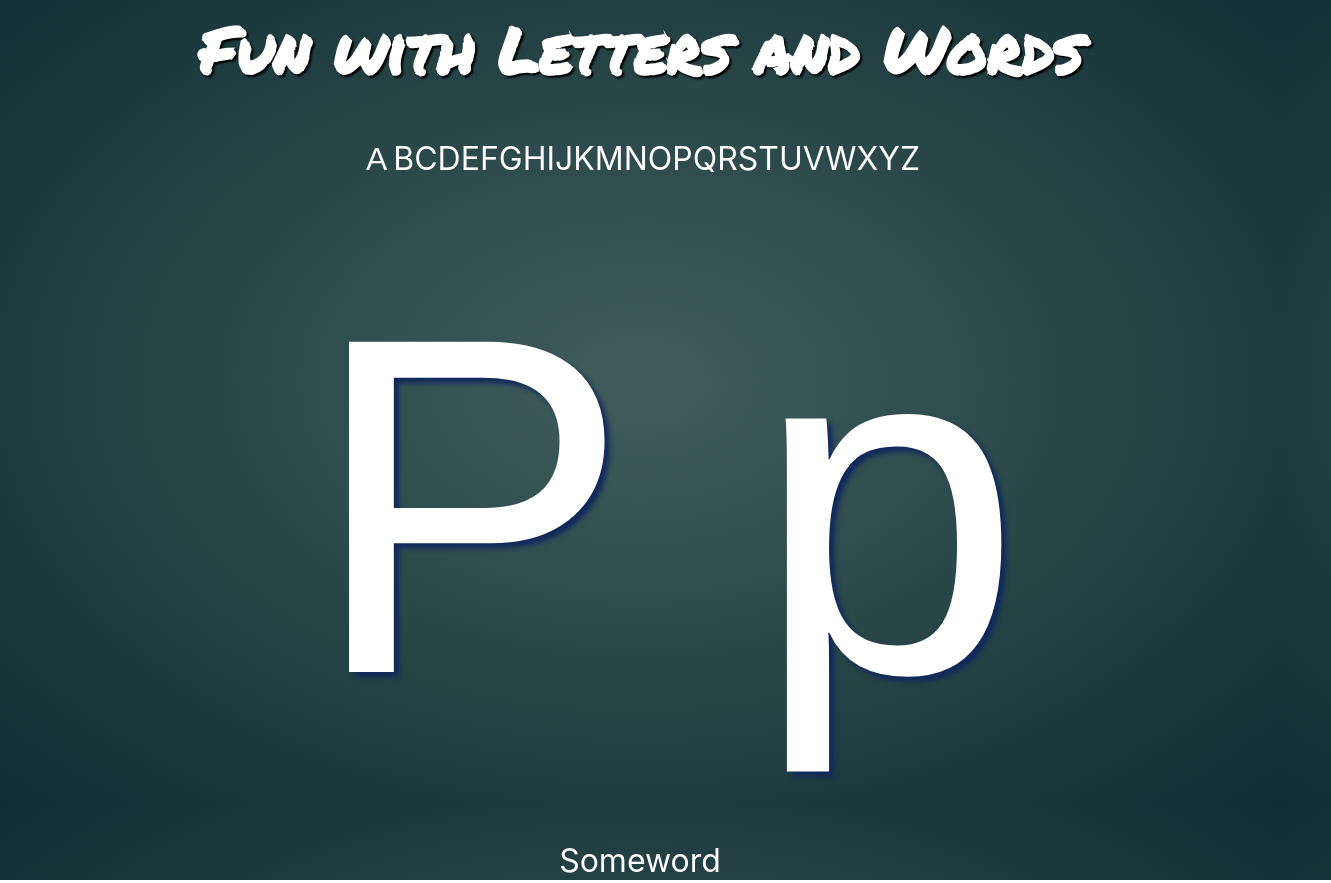
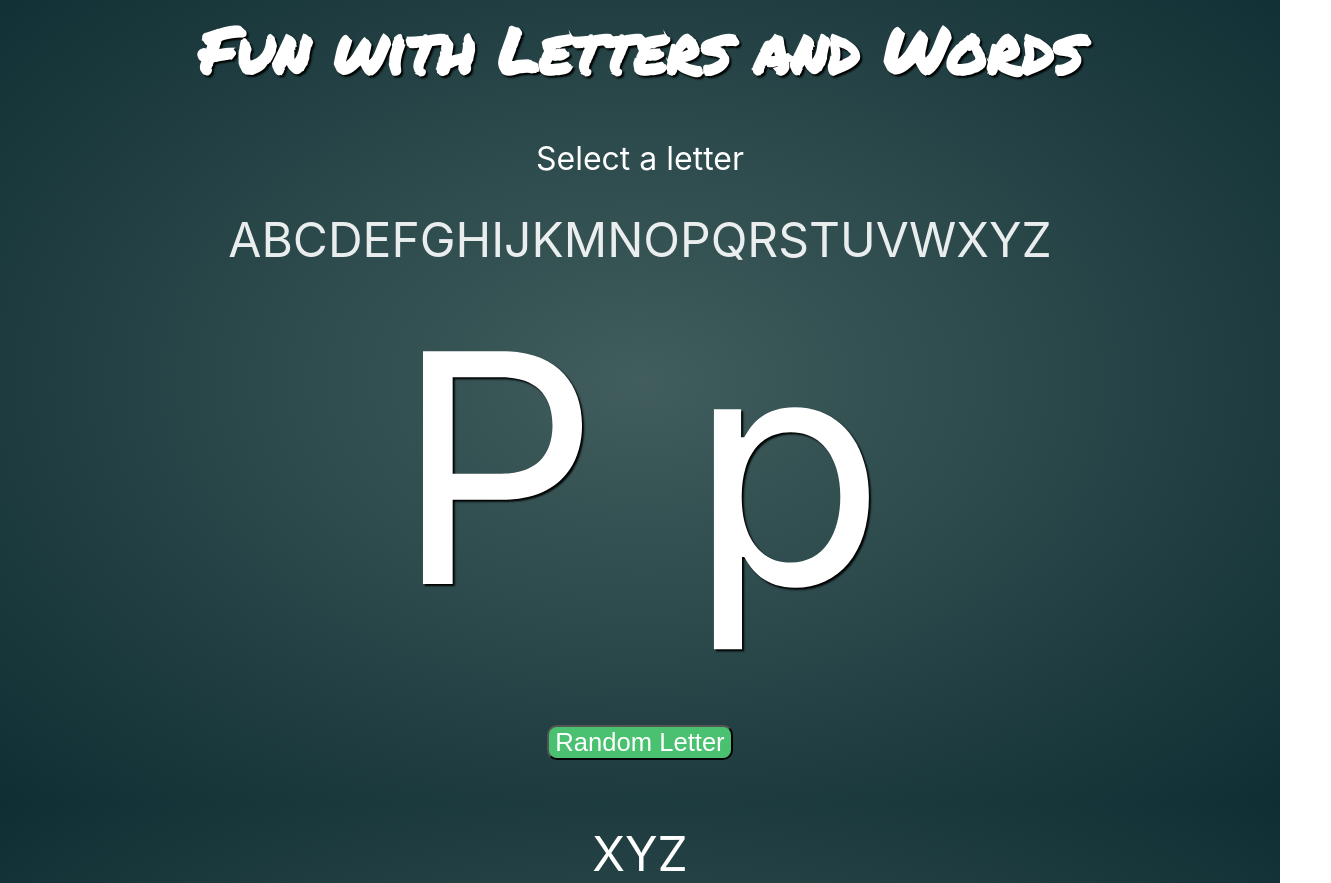
Before and after one commit to phongnguyen39/Education_React_App, a React (Create React App) app: page / in a window 1280 px wide. Shown: the part 40-923 px from the top of the page, 1331 px wide, since content can reach past the window. Built offline with nearby package versions, Linux system fonts and the light colour scheme; no server answers.

Commit message:
saving checkpoint for selectedLetter method

```diff
--- a/src/App.css
+++ b/src/App.css
@@ -8,22 +8,34 @@
 }
 
 button{
-  background: none;
-  border: none;
+  display: block;
+  background: rgb(74, 192, 113);
+  /* border: none; */
+  border-radius: 10px;
   color: white;
   cursor: pointer;
-  font-size: xx-large;
-  width: 100%;
   outline: none;
+  font-size: .8em;
+  margin: 5% auto 5% auto;
+}
+
+#lg-letter{
+  font-size: 10em;
+  font-weight: normal;
+  margin: 0;
 }
 
 span{
-
+  background: none;
+  border: none;
+  font-size: 1.5em;
+  opacity: .9;
 }
 
 span:hover{
   font-size: 2em;
   text-shadow: 1px 1px 10px black;
+  opacity: 1;
 }
 
 #alphabet{
@@ -36,37 +48,10 @@ span:hover{
   border-bottom: 1px solid rgba(255, 255, 255, 0.246); */
 }
 
-.zBox1{
-  margin: auto;
-  width: 50%;
-  height: 25%;
-  box-shadow: 2px 2px 2px 2px #282c34;
-}
-
-.zBox2{
-  position: fixed;
-  top: 2.8em;
-  left: 9.5em;
-  box-shadow: 1px 1px 1px 1px #282c34;
-  background-color: rgb(99, 187, 150);
-  width: 70%;
-  min-height: 300px;
-  z-index: -1;
-  border-radius: 1em;
-}
-
-.zBox3{
-  position: fixed;
-  top: 6em;
-  left: 10.5em;
-  box-shadow: 1px 1px 1px 1px #282c34;
-  background-color: rgb(57, 176, 197);
-  width: 70%;
-  min-height: 300px;
-  z-index: -2;
-  border-radius: 1em;
-}
-
 h1{
   text-shadow: 2px 2px 2px black;
 }
+
+#word{
+  font-size: 1.5em;
+}
--- a/src/App.js
+++ b/src/App.js
@@ -2,12 +2,6 @@ import React, { Component } from 'react';
 import './App.css';
 import Letter from './LetterGenerator/Letter';
 import Word from './WordGenerator/Word';
-
-
-
-const reload = () => {
-  window.location.reload();
-}
 
 class App extends Component {
 
@@ -17,7 +11,8 @@ class App extends Component {
     otherState: ''
   }
 
-  randomize = () =>{
+  randomize = () => {
+    console.log("randomize ran")
     this.setState({
 
     })
@@ -25,14 +20,24 @@ class App extends Component {
 
   selectLetter = (props) => {
     console.log("Letter")
-    console.log(Object.values(props.toString()))
+    console.log(props[0])
     this.setState({
-      letters: props.button
+      letters: props[0]
     })
+
+    return (
+      <div>
+        <p>props[0]</p>
+      </div>
+    )
+
   }
 
+  render() {
 
-  render() {
+    const style = {
+      font: '1.5em'
+    }
 
     return (
       <div className="App" >
@@ -40,8 +45,9 @@ class App extends Component {
         <link href="https://fonts.googleapis.com/css?family=Permanent+Marker&display=swap" rel="stylesheet"></link>
 
         <h1 id="title">Fun with Letters and Words</h1>
+        <p>Select a letter</p>
         <div id="alphabet">
-          <span><button onClick={this.selectLetter}> A </button></span>
+          <span onClick={this.selectLetter.bind(this, 'A')}>A </span>
           <span>B </span>
           <span>C </span>
           <span>D </span>
@@ -67,16 +73,13 @@ class App extends Component {
           <span>Y </span>
           <span>Z </span>
         </div>
-        <button className='Letter' onClick={this.randomize}><Letter letters={this.state.letters} /></button>
+        <h1 id="lg-letter">
+          {/* <Letter style = {style} letters={this.state.letters[0]}>{this.state.letters[0]}</Letter> */}
+          <Letter style = {style} letters={this.state.letters[0]}><selectedLeter></selectedLeter></Letter>
+        </h1>
+        <button onClick={this.randomize}>Random Letter</button>
 
-        <Word></Word>
-
-
-        {/* <div className='zBox1'></div>
-      <div className='zBox2'></div>
-      <div className='zBox3'></div> */}
-
-
+        <Word id='word'></Word>
       </div>
     );
   }
--- a/src/LetterGenerator/Letter.css
+++ b/src/LetterGenerator/Letter.css
@@ -1,24 +1,9 @@
-@keyframes fadeIn {
-    from {
-      opacity: 0;
-    }
-
-    to {
-      opacity: 1;
-    }
-  }
-
-  .fadeIn {
-    -webkit-animation-name: fadeIn;
-    animation-name: fadeIn;
-  }
-
 
 .Letter{
     color: white;
     font-size: 15em;
     text-shadow: 5px 5px 5px rgb(17, 41, 92);
     text-align: center;
-    margin: 2%;
     font-family: Arial, Helvetica, sans-serif;
+    opacity:0;
 }
--- a/src/LetterGenerator/Letter.js
+++ b/src/LetterGenerator/Letter.js
@@ -1,15 +1,15 @@
 import React from 'react';
 import './Letter.css'
 
-var output;
-
 const letter = (props) => {
-
-
-
+    console.log('Letter.js props ran'+ '\n' + props)
+    console.log(
+        Object.keys(props),
+        props[1]
+        )
     const alpha = "abcdefghijklmnopqrstuvwxyz";
     let rand = Math.floor(Math.random() * 26)
-    output = alpha.charAt(rand).toUpperCase() + " " + alpha.charAt(rand).toLowerCase();
+    let output = alpha.charAt(rand).toUpperCase() + " " + alpha.charAt(rand).toLowerCase();
     return output;
 }
 
--- a/src/WordGenerator/Word.css
+++ b/src/WordGenerator/Word.css
@@ -1,7 +1,5 @@
 
 .Word{
-    color: white;
-    font-size: 15em;
     text-shadow: 5px 5px 5px rgb(17, 41, 92);
     text-align: center;
     margin: 2%;
--- a/src/WordGenerator/Word.js
+++ b/src/WordGenerator/Word.js
@@ -6,7 +6,7 @@ import Letter from '../LetterGenerator/Letter';
 
 // TODO: Installed CORS Chrome extension to by-pass CORS origin issue.  Will need to resolve later
 
-console.log(Object.keys(Letter))
+
 
 
 const url = 'https://en.wikipedia.org/w/api.php?action=opensearch&search=a';
@@ -17,9 +17,8 @@ class wordGenerator extends Component {
 
     constructor() {
         super();
-        this.state = { words: [] }
+        this.state = { words: '' }
     }
-
 
     componentDidMount() {
         fetch(url)
@@ -29,17 +28,20 @@ class wordGenerator extends Component {
             .then(data => {
                 let words = data
                 console.log(words)
+                return words;
             })
 
     }
 
-    render(){
-        return(
+    render(words){
+
+    return(
             <div>
-                <p id="word" className="word">Someword</p>
-            </div >
+                <p id="word" className="word">XYZ{this.words}</p>
+            </div>
         )
     }
+
 
 
 
```
